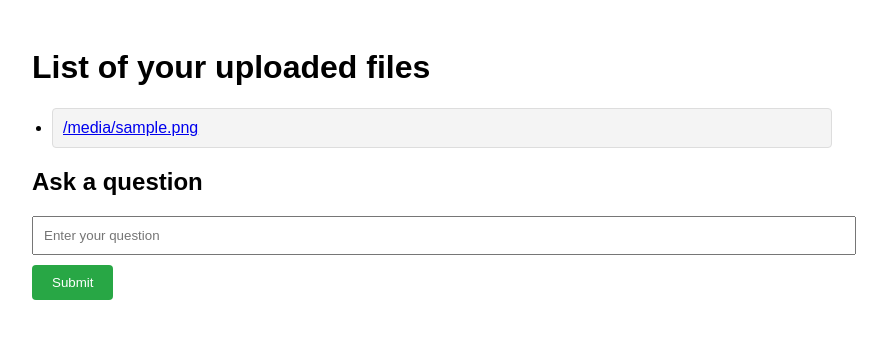
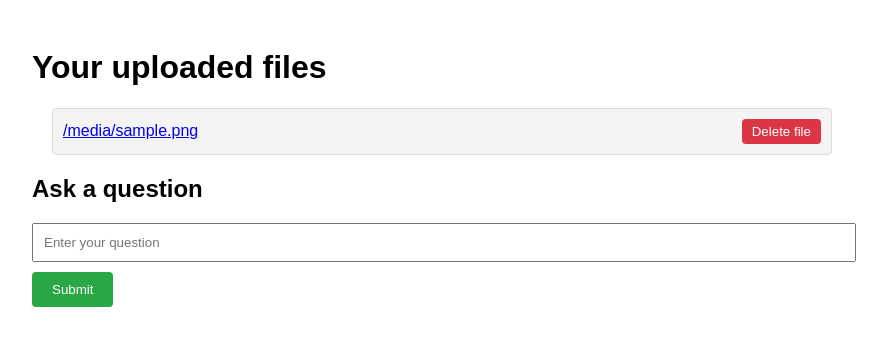
Before and after one commit to susannamau/FLAntaStiKapp, a Flask app: template app/templates/user_files.html in a window 1280 px wide. Shown: the top 346 px of the page, without its empty margins (208-1095 px from the left). Run offline with Flask 3, Linux system fonts and the light colour scheme; the template is opened without the code that fills it: most values are stand-ins (such as "Sample title", 1, 10 or a date in 2020).

Commit message:
added delete file button in user files list

```diff
--- a/app/templates/user_files.html
+++ b/app/templates/user_files.html
@@ -22,6 +22,21 @@
             background-color: #f4f4f4;
             border: 1px solid #ddd;
             border-radius: 4px;
+            display: flex;
+            justify-content: space-between;
+            align-items: center;
+        }
+        .file-list li a {
+            flex-grow: 1;
+            margin-right: 20px;
+        }
+        .delete-button {
+            padding: 5px 10px;
+            background-color: #dc3545;
+            color: white;
+            border: none;
+            border-radius: 4px;
+            cursor: pointer;
         }
         .question-form {
             margin-top: 20px;
@@ -50,10 +65,13 @@
 </head>
 <body>
     <div class="container">
-        <h1>List of your uploaded files</h1>
+        <h1>Your uploaded files</h1>
         <ul class="file-list">
             {% for file in files %}
-                <li><a href="{{ url_for('main.download_file', filename=file) }}" download>{{ file }}</a></li>
+                <li>
+                    <a href="{{ url_for('main.download_file', filename=file) }}" download>{{ file }}</a>
+                    <button class="delete-button" onclick="deleteFile('{{ file }}')">Delete file</button>
+                </li>
             {% endfor %}
         </ul>
         <div class="question-form">
@@ -67,6 +85,27 @@
     </div>
 
     <script>
+        function deleteFile(filename) {
+            fetch('{{ url_for("main.delete_file") }}', {
+                method: 'POST',
+                headers: {
+                    'Content-Type': 'application/json',
+                },
+                body: JSON.stringify({ filename: filename }),
+            })
+            .then(response => response.json())
+            .then(data => {
+                if (data.success) {
+                    location.reload();
+                } else {
+                    alert('Failed to delete file.');
+                }
+            })
+            .catch(error => {
+                console.error('Error:', error);
+            });
+        }
+
         document.getElementById('questionForm').addEventListener('submit', function(event) {
             event.preventDefault();
             const question = document.getElementById('question').value;
```
Also changed, not shown: app/routes.py (+13 -0 lines).
